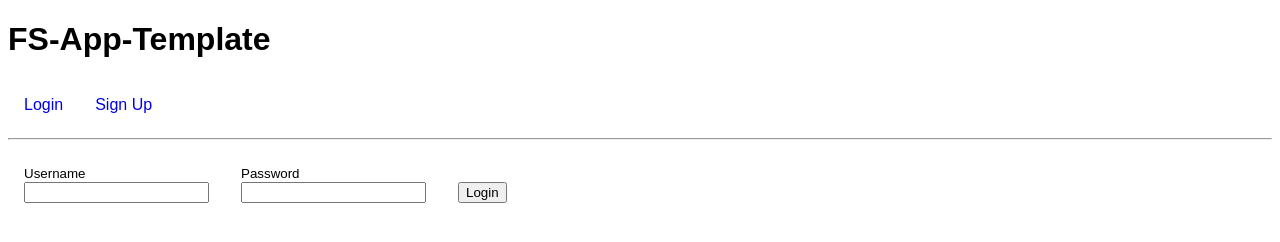
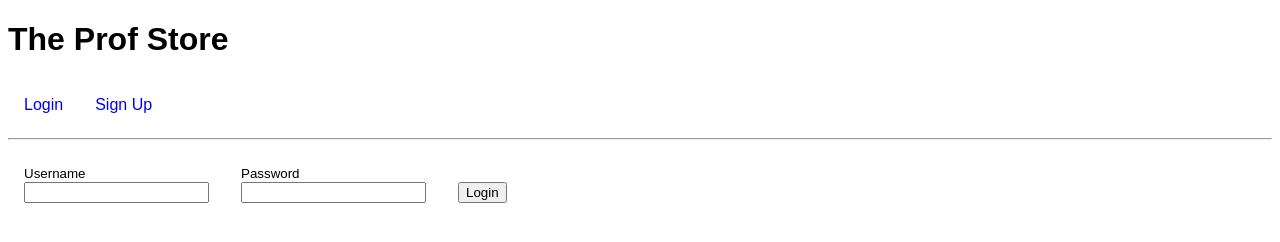
Before and after one commit to nick-prof-store/the-prof-store, a React app: page / in a window 1280 px wide. Built offline with nearby package versions, Linux system fonts and the light colour scheme.

Commit message:
changed title on template and index.html

```diff
--- a/client/components/Navbar.js
+++ b/client/components/Navbar.js
@@ -5,7 +5,7 @@ import {logout} from '../store'
 
 const Navbar = ({handleClick, isLoggedIn}) => (
   <div>
-    <h1>FS-App-Template</h1>
+    <h1>The Prof Store</h1>
     <nav>
       {isLoggedIn ? (
         <div>
--- a/public/index.html
+++ b/public/index.html
@@ -3,7 +3,7 @@
   <head>
     <meta charset='utf-8'>
     <meta name='viewport' content='width=device-width initial-scale=1.0'>
-    <title>FS-App-Template</title>
+    <title>The Prof Store</title>
     <link rel="stylesheet" href="/style.css" />
     <script defer src="/bundle.js"></script>
   </head>
```
